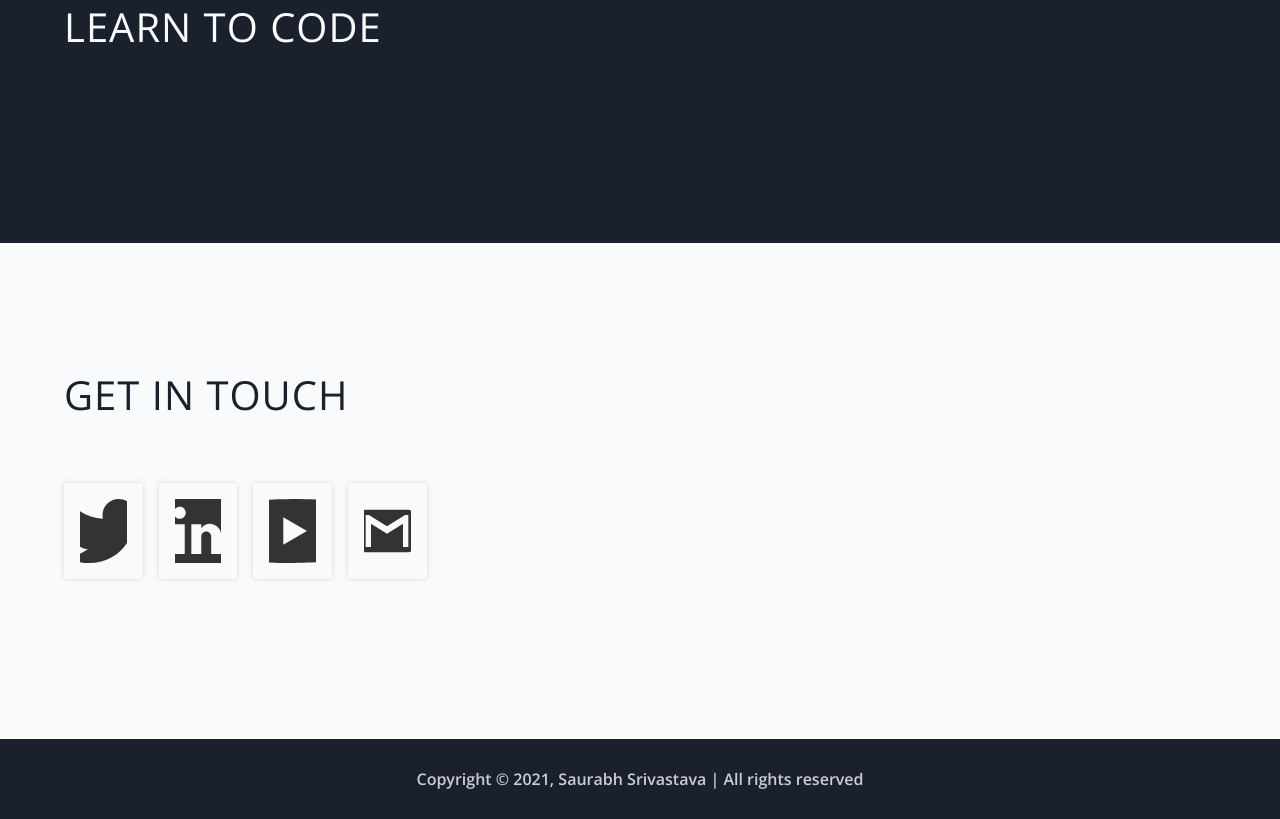
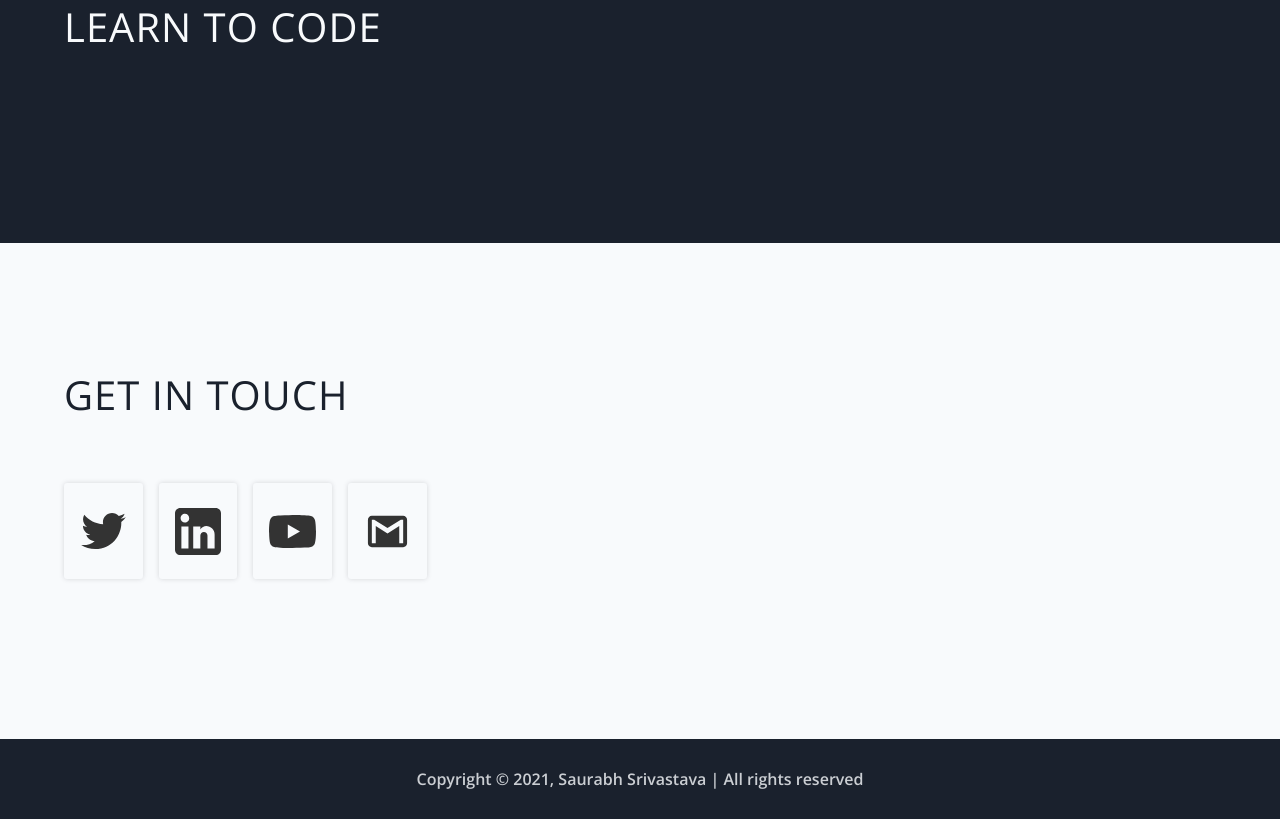
Before and after one commit to saurabhsri108/portfolio, a website built with webpack: page src/index.html in a window 1280 px wide. Shown: the part 2699-3518 px from the top of the page. Built offline with nearby package versions, Linux system fonts and the light colour scheme; no server answers.

```diff
--- a/src/index.html
+++ b/src/index.html
@@ -161,6 +161,7 @@
                                         height="36"
                                         loading="lazy"
                                         src="./assets/images/socials/m-twitter.svg"
+                                        style="object-fit: contain"
                                         width="36"
                                 />
                             </a>
@@ -173,6 +174,7 @@
                                         height="36"
                                         loading="lazy"
                                         src="./assets/images/socials/m-linkedin.svg"
+                                        style="object-fit: contain"
                                         width="36"
                                 />
                             </a>
@@ -185,6 +187,7 @@
                                         height="36"
                                         loading="lazy"
                                         src="./assets/images/socials/m-youtube.svg"
+                                        style="object-fit: contain"
                                         width="36"
                                 />
                             </a>
@@ -194,6 +197,7 @@
                                         height="36"
                                         loading="lazy"
                                         src="./assets/images/socials/m-gmail.svg"
+                                        style="object-fit: contain"
                                         width="36"
                                 />
                             </a>
```
Also changed, not shown: public/manifest.json.
